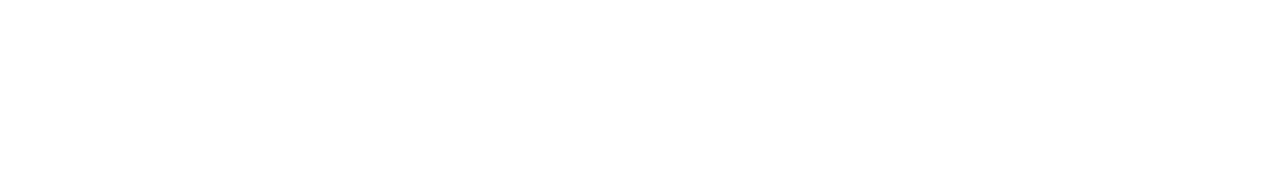
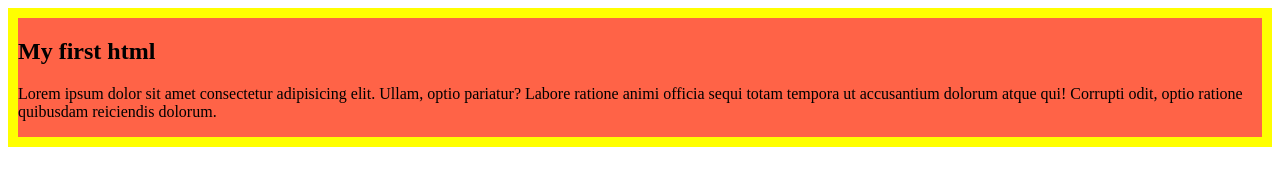
Before and after one commit to MonirKhan5/my-first-site, a plain HTML site: page index.html in a window 1280 px wide. Drawn offline with Linux system fonts and the light colour scheme.

Commit message:
added the first blog

```diff
--- a/index.html
+++ b/index.html
@@ -4,8 +4,16 @@
     <meta charset="UTF-8">
     <meta name="viewport" content="width=device-width, initial-scale=1.0">
     <title>my first site</title>
+    <link rel="stylesheet" href="style/blog.css">
 </head>
 <body>
-
+    <div>
+        <h2>
+            My first html
+        </h2>
+        <p>
+            Lorem ipsum dolor sit amet consectetur adipisicing elit. Ullam, optio pariatur? Labore ratione animi officia sequi totam tempora ut accusantium dolorum atque qui! Corrupti odit, optio ratione quibusdam reiciendis dolorum.
+        </p>
+    </div>
 </body>
 </html>
--- /dev/null
+++ b/style/blog.css
@@ -0,0 +1,4 @@
+div{
+    background-color: tomato;
+    border: 10px solid yellow ;
+}
```
